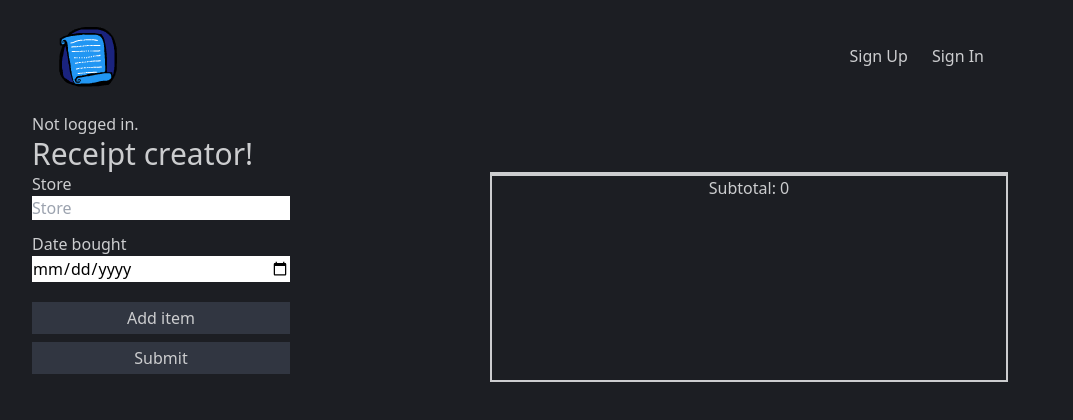
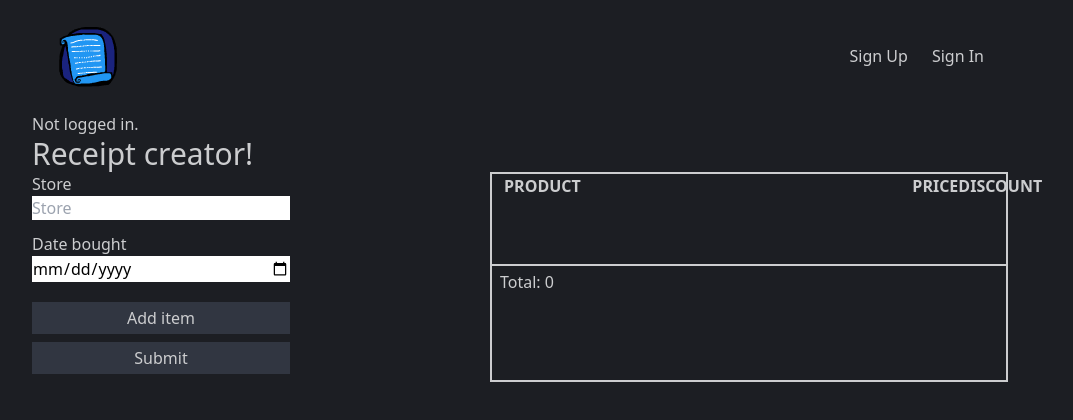
Before and after one commit to Desynchhh/receipt-management-frontend, a React (Vite) app: page /receipts/create in a window 1280 px wide. Shown: the top 420 px of the page, without its empty margins (120-1193 px from the left). Built offline with nearby package versions, Linux system fonts and the light colour scheme.

Commit message:
Got JSON POST requests working.

```diff
--- a/src/@types/receipt-manager.ts
+++ b/src/@types/receipt-manager.ts
@@ -41,7 +41,7 @@ export interface ReceiptItem {
   product: string,
   price: number,
   discount: number,
-  contributors?: number[],
+  contributorIds?: number[],
 }
 
 export interface Receipt {
--- a/src/pages/receipts/ReceiptNew.tsx
+++ b/src/pages/receipts/ReceiptNew.tsx
@@ -31,7 +31,7 @@ const ReceiptNew = () => {
       product,
       price,
       discount,
-      contributors: contributorIds
+      contributorIds: contributorIds
     }
     setItems(prevItems => [...prevItems, newItem]);
     // const formElement = e.currentTarget;
@@ -65,10 +65,26 @@ const ReceiptNew = () => {
 
     const receipt: PostReceipt = {
       store: receiptStore,
-      date: dateBought,
-      items: items
+      date: `${dateBought}T00:00:00`,
+      items: items,
     };
-    console.log(receipt);
+
+    console.log(JSON.stringify(receipt));
+
+    fetch("http://127.0.0.1:8080/apiv2/receipts/create", {
+      method: "POST",
+      headers: {
+        "Accept": "application/json",
+        "Content-Type": "applicaton/json",
+      },
+      body: JSON.stringify(receipt)
+    }).then(res => {
+      return res.json();
+    }).then(json => {
+      return console.log(json);
+    }).catch(e => {
+      return console.warn(e);
+    });
   }
 
   const hasEnteredData = receiptStore.length > 0 || dateBought.length > 0;
@@ -84,25 +100,40 @@ const ReceiptNew = () => {
         </div>
         <div className="w-full ml-40 border-2 text-center">
           {hasEnteredData &&
-            <div className="mt-1 pb-2 border-b-2 border-dashed">
+            <header className="mt-1 pb-2 border-b-2 border-dashed">
               <p className="text-3xl font-bold">{receiptStore}</p>
               <p>{dateBought}</p>
+            </header>
+          }
+          <div className="receipt-body flex flex-col grow justify-between h-3/5">
+            <div className="">
+              <div className="flex justify-between mx-3">
+                <div className="flex max-w-1/10 w-full ">
+                  <p className="mr-2 font-bold">PRODUCT</p>
                 </div>
-          }
+                <div className="flex justify-between w-2/12">
+                  <p className="font-bold">PRICE</p>
+                  <p className="font-bold">DISCOUNT</p>
+                </div>
+              </div>
               {items.map(item => {
                 return(
                 <div key={item.product} className="flex justify-between mx-3">
-              <div className="flex max-w-1/10 w-full">
+                  <div className="flex max-w-1/10 w-full ">
                     <p className="mr-2">{item.product}</p><span className="underline">edit</span>
                   </div>
                   <div className="flex justify-between w-2/12">
-                <p>{item.price}</p>
+                    <p className="">{item.price}</p>
                     <p>{item.discount}</p>
                   </div>
                 </div>
                 );
               })}
-          <p className="border-t-2 border-solid">Subtotal: {subtotal}</p>
+            </div>
+            <div className="text-left">
+              <p className="border-t-2 border-solid p-1 pl-2">Total: {subtotal}</p>
+            </div>
+          </div>
         </div>
       </div>
       {showItemModal &&
```
Lines whose indentation alone changed are shown as unchanged.
